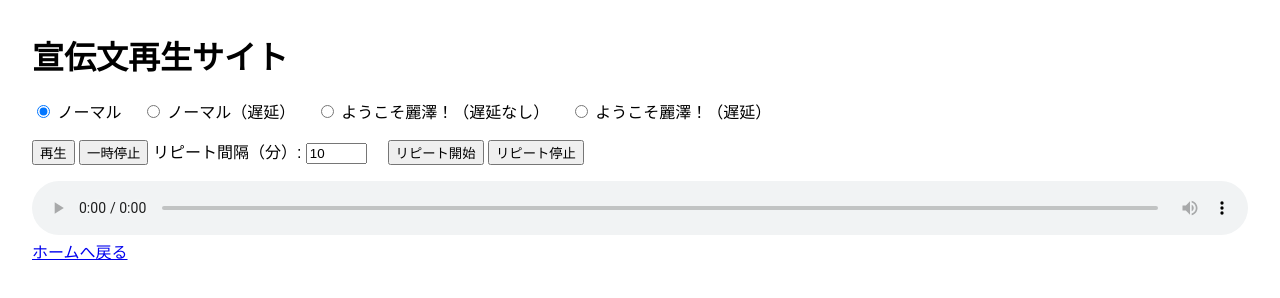
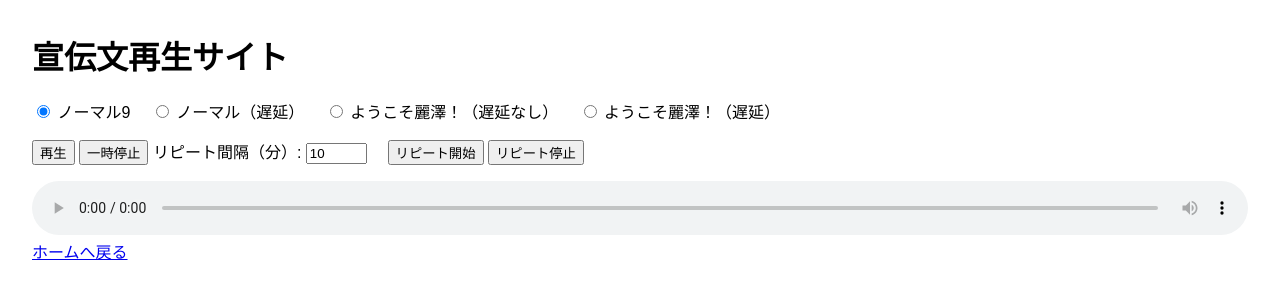
Before and after one commit to kumadesu4649/Reittaku_Bus_System, a plain HTML site: page audio.html in a window 1280 px wide. Drawn offline with Linux system fonts and the light colour scheme.

Commit message:
ノーマル音声のラベルを「ノーマル9」に変更

```diff
--- a/audio.html
+++ b/audio.html
@@ -14,7 +14,7 @@
     <div class="controls">
         <label>
             <input type="radio" name="audio" value="bgm/normal.mp3" checked>
-            ノーマル
+            ノーマル9
         </label>
         <label>
             <input type="radio" name="audio" value="bgm/delayed.mp3">
```
